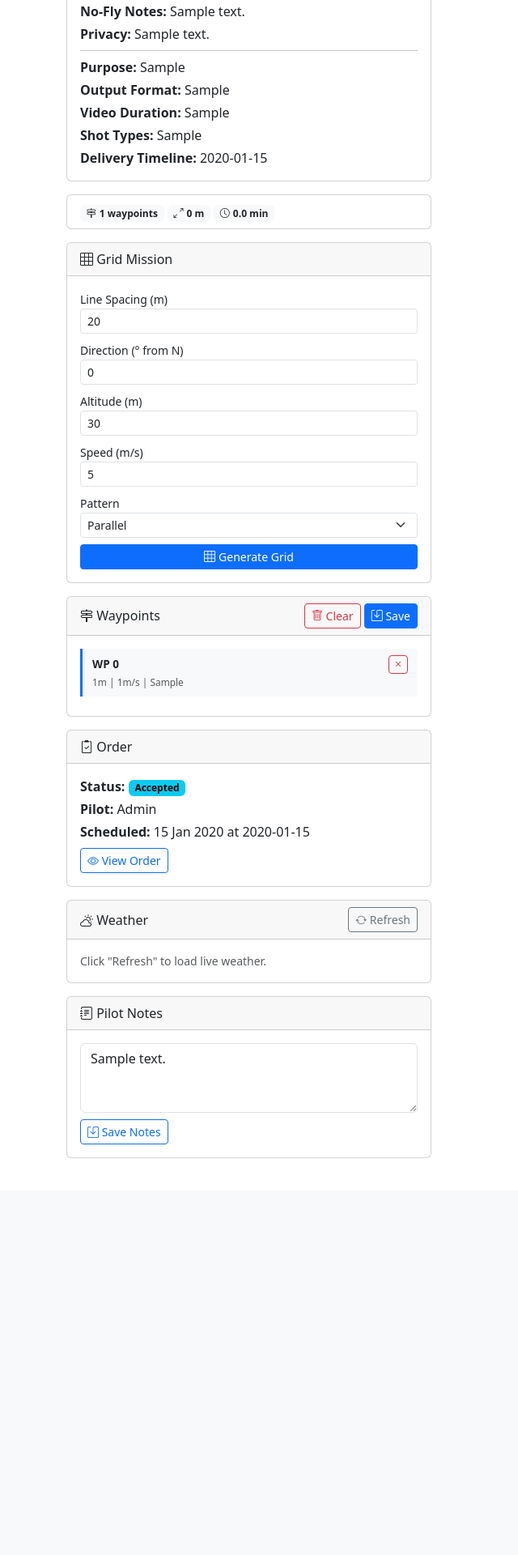
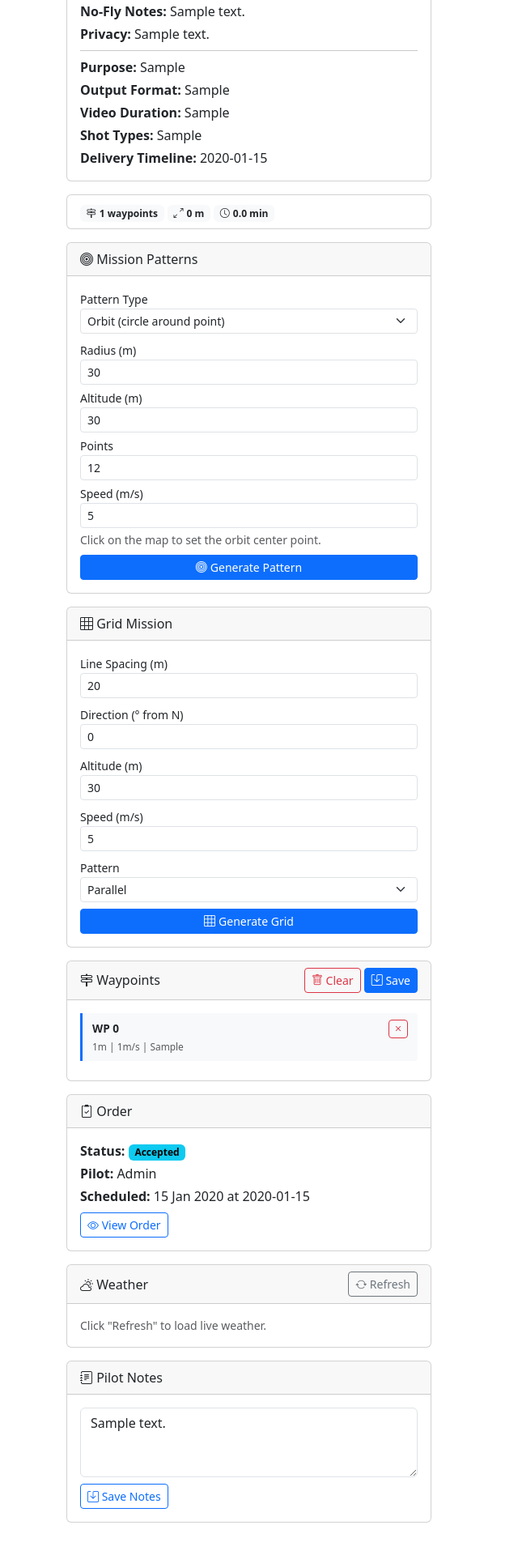
Before and after one commit to AmigoUK/FlyingPlan, a Flask app: page /admin/1 in a window 1280 px wide. Shown: the part 792-2712 px from the top of the page at 81% size, without its empty margins (0-640 px from the left). Before the commit the page ends 2222 px from the top, so only its background shows below. Run offline with Flask 3, Linux system fonts and the light colour scheme; a user stored in the database is signed in; tables that the repository leaves empty hold one stand-in row (values such as "Sample post").

Commit message:
v1.9: Add orbit, spiral, and cable cam mission patterns
Pre-built mission patterns with computed headings facing the subject.
Orbit: circular path around POI. Spiral: ascending/descending for
tall structures. Cable cam: smooth linear two-point path.

Co-Authored-By: Claude Opus 4.6 (1M context) <noreply@anthropic.com>

```diff
--- a/blueprints/admin/routes.py
+++ b/blueprints/admin/routes.py
@@ -125,6 +125,73 @@ def save_notes(plan_id):
     fp.admin_notes = data.get("notes", "")
     db.session.commit()
     return jsonify({"success": True})
+
+
+@admin_bp.route("/<int:plan_id>/generate-pattern", methods=["POST"])
+@role_required("manager")
+def generate_pattern(plan_id):
+    fp = db.get_or_404(FlightPlan, plan_id)
+    data = request.get_json()
+    pattern_type = data.get("type", "orbit")
+    config = data.get("config", {})
+
+    from services.mission_patterns import generate_orbit, generate_spiral, generate_cable_cam
+
+    if pattern_type == "orbit":
+        wps = generate_orbit(
+            config.get("center_lat", fp.location_lat),
+            config.get("center_lng", fp.location_lng),
+            radius_m=config.get("radius_m", 30),
+            altitude_m=config.get("altitude_m", 30),
+            num_points=int(config.get("num_points", 12)),
+            speed_ms=config.get("speed_ms", 5),
+        )
+    elif pattern_type == "spiral":
+        wps = generate_spiral(
+            config.get("center_lat", fp.location_lat),
+            config.get("center_lng", fp.location_lng),
+            radius_m=config.get("radius_m", 30),
+            start_altitude_m=config.get("start_altitude_m", 20),
+            end_altitude_m=config.get("end_altitude_m", 60),
+            num_revolutions=int(config.get("num_revolutions", 3)),
+            speed_ms=config.get("speed_ms", 4),
+        )
+    elif pattern_type == "cable_cam":
+        wps = generate_cable_cam(
+            config.get("start_lat", fp.location_lat),
+            config.get("start_lng", fp.location_lng),
+            config.get("end_lat", fp.location_lat + 0.001),
+            config.get("end_lng", fp.location_lng + 0.001),
+            altitude_m=config.get("altitude_m", 30),
+            num_points=int(config.get("num_points", 10)),
+            speed_ms=config.get("speed_ms", 3),
+        )
+    else:
+        return jsonify({"error": "Unknown pattern type"}), 400
+
+    if not wps:
+        return jsonify({"error": "Failed to generate pattern"}), 400
+
+    Waypoint.query.filter_by(flight_plan_id=fp.id).delete()
+    for w in wps:
+        wp = Waypoint(
+            flight_plan_id=fp.id, index=w["index"],
+            lat=w["lat"], lng=w["lng"],
+            altitude_m=w.get("altitude_m", 30),
+            speed_ms=w.get("speed_ms", 5),
+            heading_deg=w.get("heading_deg"),
+            gimbal_pitch_deg=w.get("gimbal_pitch_deg", -90),
+            turn_mode=w.get("turn_mode", "toPointAndStopWithDiscontinuityCurvature"),
+            action_type=w.get("action_type"),
+            poi_lat=w.get("poi_lat"),
+            poi_lng=w.get("poi_lng"),
+        )
+        db.session.add(wp)
+
+    if fp.status == "new":
+        fp.status = "in_review"
+    db.session.commit()
+    return jsonify({"success": True, "count": len(wps), "waypoints": wps})
 
 
 @admin_bp.route("/<int:plan_id>/airspace")
--- a/static/js/map-admin.js
+++ b/static/js/map-admin.js
@@ -482,6 +482,43 @@
             });
     });
 
+    // Mission patterns
+    if (typeof MissionPatterns !== "undefined" && document.getElementById("mission-patterns-panel")) {
+        MissionPatterns.buildPanel("mission-patterns-panel");
+        document.getElementById("mission-patterns-panel").addEventListener("click", function (e) {
+            var genBtn = e.target.closest("#btn-generate-pattern");
+            if (!genBtn) return;
+            var config = MissionPatterns.getConfig();
+            config.config = Object.assign({}, config);
+            config.config.center_lat = planLat;
+            config.config.center_lng = planLng;
+            config.config.start_lat = planLat;
+            config.config.start_lng = planLng;
+            fetch("/admin/" + planId + "/generate-pattern", {
+                method: "POST",
+                headers: { "Content-Type": "application/json", "X-CSRFToken": csrfToken },
+                body: JSON.stringify(config),
+            })
+                .then(function (r) { return r.json(); })
+                .then(function (resp) {
+                    if (resp.success) {
+                        waypointMarkers.forEach(function (m) { map.removeLayer(m); });
+                        waypointMarkers.length = 0;
+                        waypoints.length = 0;
+                        routeLayerGroup.clearLayers();
+                        resp.waypoints.forEach(function (w) {
+                            addWaypoint(L.latLng(w.lat, w.lng), w);
+                        });
+                        updateRoute();
+                        _toast("Generated " + resp.count + " pattern waypoints", "success");
+                    } else {
+                        _toast("Pattern error: " + (resp.error || "Unknown"), "danger");
+                    }
+                })
+                .catch(function () { _toast("Pattern generation failed", "danger"); });
+        });
+    }
+
     // Grid planner
     if (typeof GridPlanner !== "undefined" && document.getElementById("grid-planner-panel")) {
         GridPlanner.init("grid-planner-panel");
--- /dev/null
+++ b/static/js/mission-patterns.js
@@ -0,0 +1,146 @@
+/**
+ * Mission patterns UI panel: orbit, spiral, cable cam.
+ */
+var MissionPatterns = (function () {
+    "use strict";
+
+    function buildPanel(containerId) {
+        var el = document.getElementById(containerId);
+        if (!el) return;
+        el.textContent = "";
+
+        // Pattern selector
+        var selGroup = document.createElement("div");
+        selGroup.className = "mb-2";
+        var selLabel = document.createElement("label");
+        selLabel.className = "form-label small mb-0";
+        selLabel.textContent = "Pattern Type";
+        var sel = document.createElement("select");
+        sel.className = "form-select form-select-sm";
+        sel.id = "pattern-type";
+        [
+            { v: "orbit", t: "Orbit (circle around point)" },
+            { v: "spiral", t: "Spiral (ascending circle)" },
+            { v: "cable_cam", t: "Cable Cam (linear path)" },
+        ].forEach(function (o) {
+            var opt = document.createElement("option");
+            opt.value = o.v;
+            opt.textContent = o.t;
+            sel.appendChild(opt);
+        });
+        selGroup.appendChild(selLabel);
+        selGroup.appendChild(sel);
+        el.appendChild(selGroup);
+
+        // Config inputs container
+        var configDiv = document.createElement("div");
+        configDiv.id = "pattern-config";
+        el.appendChild(configDiv);
+
+        // Info
+        var info = document.createElement("p");
+        info.className = "text-muted small mb-2";
+        info.id = "pattern-info";
+        info.textContent = "Click on the map to set the orbit center point.";
+        el.appendChild(info);
+
+        // Generate button
+        var btn = document.createElement("button");
+        btn.className = "btn btn-sm btn-primary w-100";
+        btn.id = "btn-generate-pattern";
+        btn.type = "button";
+        var icon = document.createElement("i");
+        icon.className = "bi bi-bullseye me-1";
+        btn.appendChild(icon);
+        btn.appendChild(document.createTextNode("Generate Pattern"));
+        el.appendChild(btn);
+
+        _renderConfig("orbit");
+        sel.addEventListener("change", function () { _renderConfig(sel.value); });
+    }
+
+    function _renderConfig(patternType) {
+        var div = document.getElementById("pattern-config");
+        var info = document.getElementById("pattern-info");
+        if (!div) return;
+        div.textContent = "";
+
+        var fields = [];
+        if (patternType === "orbit") {
+            fields = [
+                { id: "pat-radius", label: "Radius (m)", value: 30, min: 5, max: 500 },
+                { id: "pat-altitude", label: "Altitude (m)", value: 30, min: 5, max: 120 },
+                { id: "pat-points", label: "Points", value: 12, min: 4, max: 72 },
+                { id: "pat-speed", label: "Speed (m/s)", value: 5, min: 1, max: 15, step: 0.5 },
+            ];
+            if (info) info.textContent = "Click on the map to set the orbit center point.";
+        } else if (patternType === "spiral") {
+            fields = [
+                { id: "pat-radius", label: "Radius (m)", value: 30, min: 5, max: 500 },
+                { id: "pat-start-alt", label: "Start Alt (m)", value: 20, min: 5, max: 120 },
+                { id: "pat-end-alt", label: "End Alt (m)", value: 60, min: 5, max: 120 },
+                { id: "pat-revolutions", label: "Revolutions", value: 3, min: 1, max: 10 },
+                { id: "pat-speed", label: "Speed (m/s)", value: 4, min: 1, max: 15, step: 0.5 },
+            ];
+            if (info) info.textContent = "Click on the map to set the spiral center point.";
+        } else {
+            fields = [
+                { id: "pat-altitude", label: "Altitude (m)", value: 30, min: 5, max: 120 },
+                { id: "pat-points", label: "Points", value: 10, min: 2, max: 50 },
+                { id: "pat-speed", label: "Speed (m/s)", value: 3, min: 1, max: 15, step: 0.5 },
+            ];
+            if (info) info.textContent = "Click on the map twice: first for start, second for end.";
+        }
+
+        fields.forEach(function (f) {
+            var group = document.createElement("div");
+            group.className = "mb-1";
+            var label = document.createElement("label");
+            label.className = "form-label small mb-0";
+            label.textContent = f.label;
+            var input = document.createElement("input");
+            input.type = "number";
+            input.className = "form-control form-control-sm";
+            input.id = f.id;
+            input.value = f.value;
+            if (f.min !== undefined) input.min = f.min;
+            if (f.max !== undefined) input.max = f.max;
+            input.step = f.step || 1;
+            group.appendChild(label);
+            group.appendChild(input);
+            div.appendChild(group);
+        });
+    }
+
+    function getConfig() {
+        var type = document.getElementById("pattern-type").value;
+        var config = { type: type };
+        var getValue = function (id, def) {
+            var el = document.getElementById(id);
+            return el ? parseFloat(el.value) || def : def;
+        };
+
+        if (type === "orbit") {
+            config.radius_m = getValue("pat-radius", 30);
+            config.altitude_m = getValue("pat-altitude", 30);
+            config.num_points = getValue("pat-points", 12);
+            config.speed_ms = getValue("pat-speed", 5);
+        } else if (type === "spiral") {
+            config.radius_m = getValue("pat-radius", 30);
+            config.start_altitude_m = getValue("pat-start-alt", 20);
+            config.end_altitude_m = getValue("pat-end-alt", 60);
+            config.num_revolutions = getValue("pat-revolutions", 3);
+            config.speed_ms = getValue("pat-speed", 4);
+        } else {
+            config.altitude_m = getValue("pat-altitude", 30);
+            config.num_points = getValue("pat-points", 10);
+            config.speed_ms = getValue("pat-speed", 3);
+        }
+        return config;
+    }
+
+    return {
+        buildPanel: buildPanel,
+        getConfig: getConfig,
+    };
+})();
--- a/templates/admin/detail.html
+++ b/templates/admin/detail.html
@@ -136,6 +136,14 @@
         <!-- Route Stats -->
         <div class="card mb-3">
             <div class="card-body py-2" id="route-stats"></div>
+        </div>
+
+        <!-- Mission Patterns -->
+        <div class="card mb-3">
+            <div class="card-header">
+                <i class="bi bi-bullseye"></i> Mission Patterns
+            </div>
+            <div class="card-body" id="mission-patterns-panel"></div>
         </div>
 
         {% if fp.area_polygon %}
@@ -285,6 +293,7 @@
 <script src="{{ url_for('static', filename='js/weather-panel.js') }}"></script>
 <script src="{{ url_for('static', filename='js/map-measure.js') }}"></script>
 <script src="{{ url_for('static', filename='js/elevation-profile.js') }}"></script>
+<script src="{{ url_for('static', filename='js/mission-patterns.js') }}"></script>
 <script src="{{ url_for('static', filename='js/grid-planner.js') }}"></script>
 <script src="{{ url_for('static', filename='js/map-admin.js') }}"></script>
 {% endblock %}
```
Also changed, not shown: services/mission_patterns.py (added, +143 -0 lines), tests/test_mission_patterns.py (added, +50 -0 lines).
